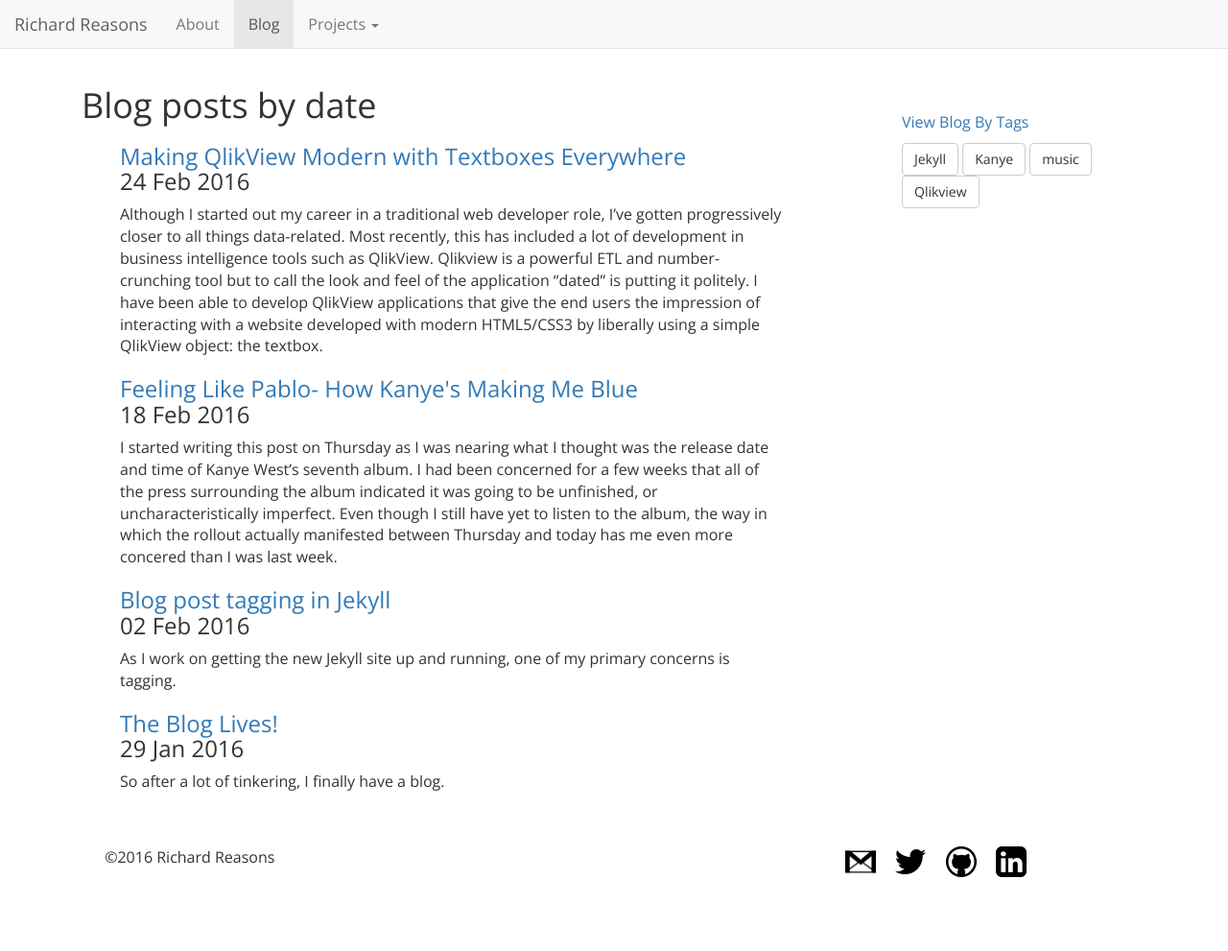
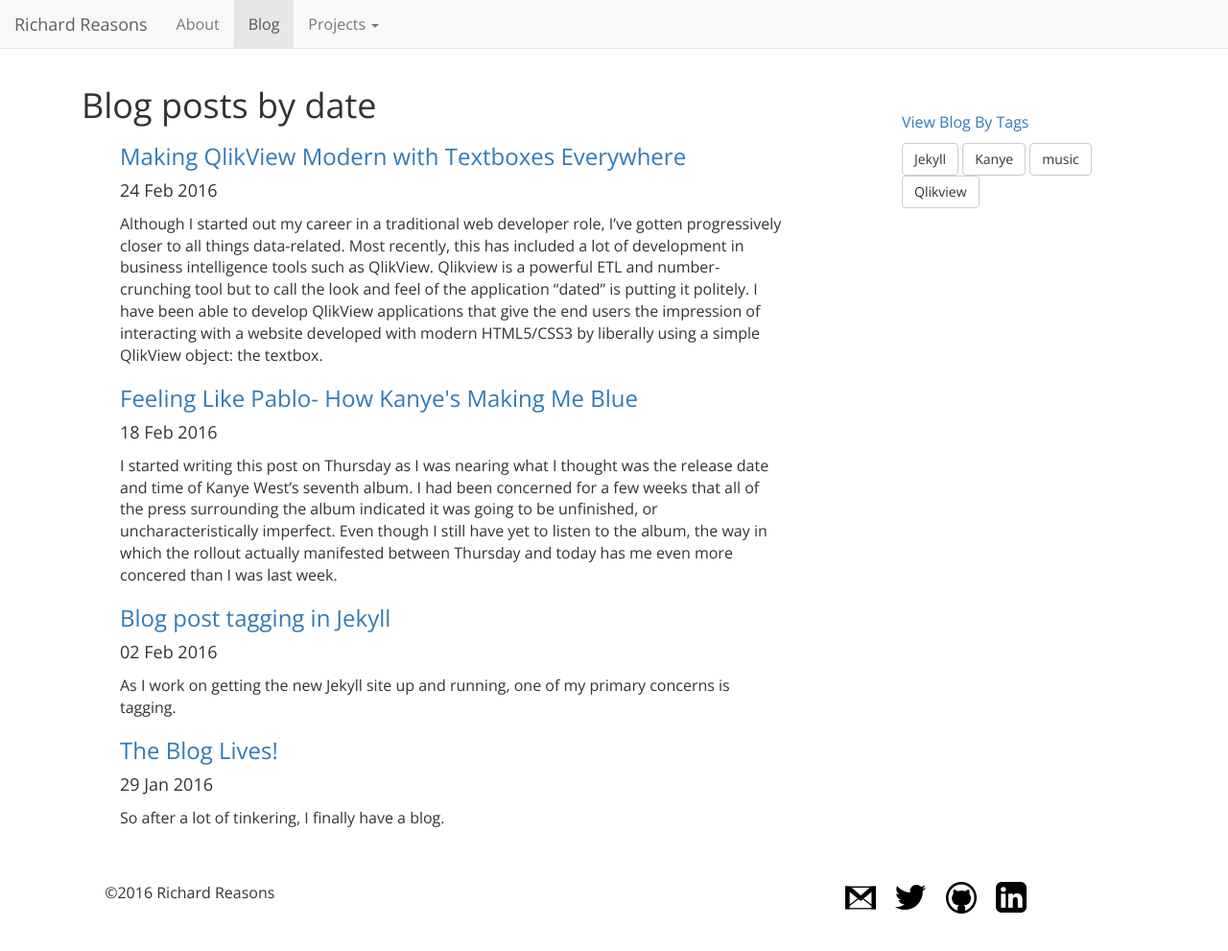
Before and after one commit to rgreasons/rgreasons.github.io, a Jekyll site: the page built from blog.html, in a window 1280 px wide and 1022 px high. Shown: the top 991 px of the window at 96% size. Built offline with Jekyll 4.4.1, drawn with Linux system fonts in a browser that asks for light colours; nearby versions of some CDN libraries.

Commit message:
Update blog.html

```diff
--- a/blog.html
+++ b/blog.html
@@ -8,8 +8,8 @@
 
 	  {% for post in site.posts %}
 	  <div>
-	  	<h3><a href="{{ post.url }}" title="{{ post.title }}">{{ post.title }}</a><br>
-	  	{{ post.date | date_to_string }}</h3>
+	  	<h3><a href="{{ post.url }}" title="{{ post.title }}">{{ post.title }}</a><br></h3>
+	  	<div style="font-size:18px;">{{ post.date | date_to_string }}</div>
 	  	<p>{{post.excerpt}}</p>
 	  </div>
 	  {% endfor %}
```
